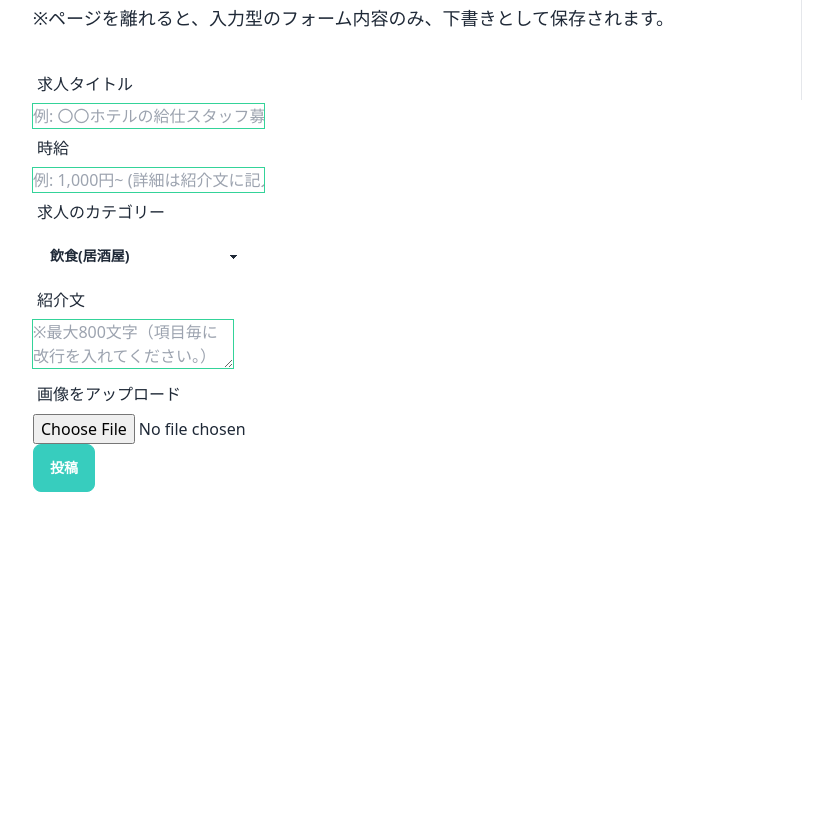
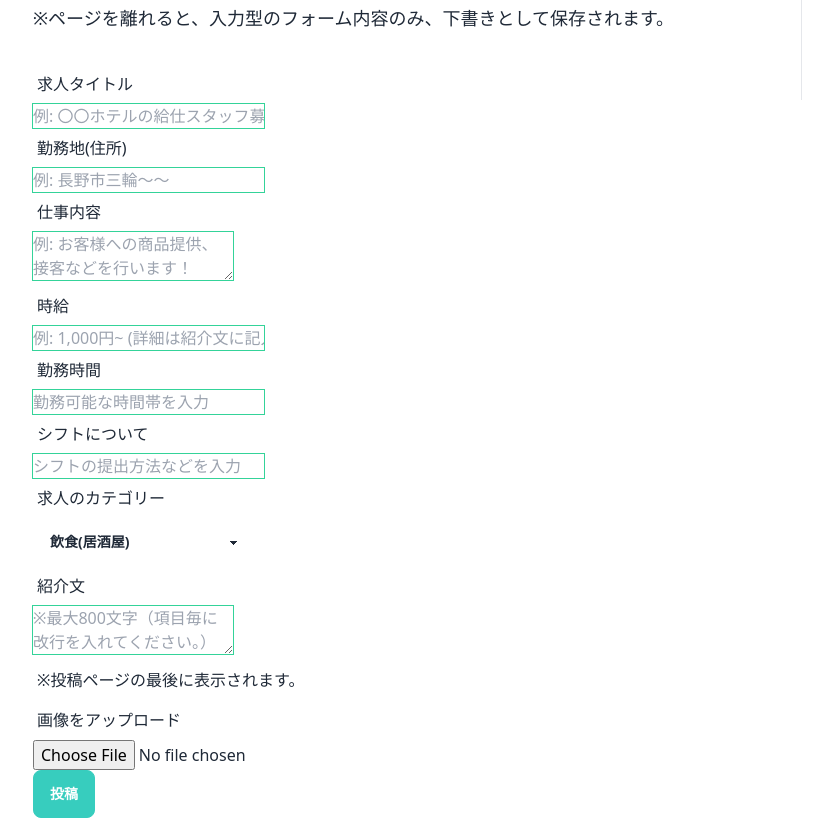
Before and after one commit to soichiro-kotaki/UN-WORK, a Next.js app: page /postform in a window 1280 px wide. Shown: the part 700-1518 px from the top of the page, without its empty margins (223-1056 px from the left). Before the commit the page ends 1192 px from the top, so only its background shows below. Built offline with nearby package versions, Linux system fonts and the light colour scheme; no server answers.

Commit message:
投稿データの分割/UI変更

```diff
--- a/src/components/forms/PostForm.tsx
+++ b/src/components/forms/PostForm.tsx
@@ -23,7 +23,11 @@ export const PostForm: React.FC = () => {
     const User = useContext(UserAuthContext);
     const [drafts, setDrafts] = useState<DraftDataType>({
         title: "",
+        location: "",
+        job_description: "",
         salary: "",
+        job_time: "",
+        submission_shift_request: "",
         introduction: "",
     });
 
@@ -63,8 +67,12 @@ export const PostForm: React.FC = () => {
         if (draftData) {
             setDrafts({
                 title: draftData[0],
-                salary: draftData[1],
-                introduction: draftData[2],
+                location: draftData[1],
+                job_description: draftData[2],
+                salary: draftData[3],
+                job_time: draftData[4],
+                submission_shift_request: draftData[5],
+                introduction: draftData[6],
             });
             alert(
                 "【注意】一度保存してから変更が無い入力項目の下書きは、このページを離れると削除されます。\nまた、選択式のフォームと画像は保存されていません。",
@@ -72,7 +80,15 @@ export const PostForm: React.FC = () => {
         }
 
         return () => {
-            const draftValues = getValues(["title", "salary", "introduction"]);
+            const draftValues = getValues([
+                "title",
+                "location",
+                "job_description",
+                "salary",
+                "job_time",
+                "submission_shift_request",
+                "introduction",
+            ]);
             if (!draftValues.every((element) => element === "")) {
                 localStorage.setItem("body", JSON.stringify(draftValues));
             } else {
@@ -110,6 +126,45 @@ export const PostForm: React.FC = () => {
                     })}
                 />
 
+                {/* 勤務地入力フォーム */}
+                <label className="label mt-6" htmlFor="location">
+                    <span className="text-lg">勤務地(住所)</span>
+                </label>
+                <div className="mb-2">
+                    {errors.location && <ErrorMessage errorMessage={errors.location.message} />}
+                </div>
+                <input
+                    type="location"
+                    id="location"
+                    defaultValue={drafts.location && drafts.location}
+                    placeholder="例: 長野市三輪〜〜
+            "
+                    className="w-full p-2 pl-3 text-lg duration-150 border border-green-400 rounded-md focus:bg-green-50  focus:outline-none lg:border-0 lg:ring-green-400 lg:ring-1 lg:focus:ring-green-200 lg:focus:ring-4 dark:focus:bg-dark-content"
+                    {...register("location", {
+                        required: "入力必須項目です。",
+                    })}
+                />
+
+                {/* 仕事内容入力フォーム */}
+                <label className="label mt-6" htmlFor="job_description">
+                    <span className="text-lg">仕事内容</span>
+                </label>
+                <div className="mb-2">
+                    {errors.job_description && (
+                        <ErrorMessage errorMessage={errors.job_description.message} />
+                    )}
+                </div>
+                <textarea
+                    id="job_description"
+                    defaultValue={drafts.job_description && drafts.job_description}
+                    placeholder="例: お客様への商品提供、接客などを行います！
+            "
+                    className="w-full h-40 p-2 pl-3 text-lg duration-150 border border-green-400 rounded-md focus:bg-green-50  focus:outline-none lg:border-0 lg:ring-green-400 lg:ring-1 lg:focus:ring-green-200 lg:focus:ring-4 dark:focus:bg-dark-content"
+                    {...register("job_description", {
+                        required: "入力必須項目です。",
+                    })}
+                />
+
                 {/* 時給入力フォーム */}
                 <label className="label mt-6" htmlFor="salary">
                     <span className="text-lg">時給</span>
@@ -125,6 +180,48 @@ export const PostForm: React.FC = () => {
             "
                     className="w-full p-2 pl-3 text-lg duration-150 border border-green-400 rounded-md focus:bg-green-50  focus:outline-none lg:border-0 lg:ring-green-400 lg:ring-1 lg:focus:ring-green-200 lg:focus:ring-4 dark:focus:bg-dark-content"
                     {...register("salary", {
+                        required: "入力必須項目です。",
+                    })}
+                />
+
+                {/* 勤務時間入力フォーム */}
+                <label className="label mt-6" htmlFor="job_time">
+                    <span className="text-lg">勤務時間</span>
+                </label>
+                <div className="mb-2">
+                    {errors.job_time && <ErrorMessage errorMessage={errors.job_time.message} />}
+                </div>
+                <input
+                    type="job_time"
+                    id="job_time"
+                    defaultValue={drafts.job_time && drafts.job_time}
+                    placeholder="勤務可能な時間帯を入力
+            "
+                    className="w-full p-2 pl-3 text-lg duration-150 border border-green-400 rounded-md focus:bg-green-50  focus:outline-none lg:border-0 lg:ring-green-400 lg:ring-1 lg:focus:ring-green-200 lg:focus:ring-4 dark:focus:bg-dark-content"
+                    {...register("job_time", {
+                        required: "入力必須項目です。",
+                    })}
+                />
+
+                {/* シフト提出方法入力フォーム */}
+                <label className="label mt-6" htmlFor="submission_shift_request">
+                    <span className="text-lg">シフトについて</span>
+                </label>
+                <div className="mb-2">
+                    {errors.submission_shift_request && (
+                        <ErrorMessage errorMessage={errors.submission_shift_request.message} />
+                    )}
+                </div>
+                <input
+                    type="submission_shift_request"
+                    id="submission_shift_request"
+                    defaultValue={
+                        drafts.submission_shift_request && drafts.submission_shift_request
+                    }
+                    placeholder="シフトの提出方法などを入力
+            "
+                    className="w-full p-2 pl-3 text-lg duration-150 border border-green-400 rounded-md focus:bg-green-50  focus:outline-none lg:border-0 lg:ring-green-400 lg:ring-1 lg:focus:ring-green-200 lg:focus:ring-4 dark:focus:bg-dark-content"
+                    {...register("submission_shift_request", {
                         required: "入力必須項目です。",
                     })}
                 />
@@ -178,6 +275,9 @@ export const PostForm: React.FC = () => {
                         maxLength: 800,
                     })}
                 />
+                <label className="label " htmlFor="introduction">
+                    <span className="text-sm">※投稿ページの最後に表示されます。</span>
+                </label>
 
                 {/* 画像アップロードフォーム */}
                 <label className="label mt-6" htmlFor="userImg">
--- a/src/components/molecules/PostCard.tsx
+++ b/src/components/molecules/PostCard.tsx
@@ -137,7 +137,7 @@ export const PostCard: React.FC<Props> = (props) => {
                         </div>
                         <div>
                             <p className="line-clamp-3 w-full mb-6 text-sm lg:mb-8">
-                                {userPostData.body}
+                                {userPostData.introduction}
                             </p>
                         </div>
                         <div className="w-4/5 mx-auto md:w-3/5 lg lg:w-2/5">
--- a/src/components/templates/PostPageTemplate.tsx
+++ b/src/components/templates/PostPageTemplate.tsx
@@ -6,9 +6,13 @@ import { getCommentsOnPost } from "@apis/comment";
 import { handleApplyEmailForm } from "@apis/sendApplyEmail";
 
 //components
+import { AiFillTags } from "react-icons/ai";
 import { BaseLayout } from "@components/layouts/BaseLayout";
-import { AiFillTags } from "react-icons/ai";
+import { BiTimeFive } from "react-icons/bi";
+import { BsTable } from "react-icons/bs";
 import { CommentSection } from "@components/molecules/CommentSection";
+import { GoLocation } from "react-icons/go";
+import { MdOutlineWork } from "react-icons/md";
 
 //types
 import { PostDataType } from "src/types/post/PostDataType";
@@ -32,6 +36,7 @@ export const PostPageTemplate: React.FC<Props> = (props) => {
     const [isVisibleComments, setIsVisibleComments] = useState(false);
     const [applyMessage, setApplyMessage] = useState("");
     const User = useContext(UserAuthContext);
+    console.log(postData.introduction);
 
     const handleApplyMessage = (event: React.ChangeEvent<HTMLTextAreaElement>) => {
         setApplyMessage(event.target.value);
@@ -68,12 +73,48 @@ export const PostPageTemplate: React.FC<Props> = (props) => {
                                 postData.created_at,
                             )}`}</span>
                         </div>
+
+                        <div
+                            className="
+                        text-green-400 mt-12"
+                        >
+                            <h2 className="mt-8 mb-2 font-bold text-xl">
+                                <GoLocation className="inline-block mr-2" />
+                                勤務地
+                            </h2>
+                            <p className="text-gray-900 dark:text-dark-text">{postData.location}</p>
+                            <h2 className="mt-8 mb-2 font-bold text-xl">
+                                <MdOutlineWork className="inline-block mr-2" />
+                                仕事内容
+                            </h2>
+                            <p className="text-gray-900 dark:text-dark-text">
+                                {postData.job_description}
+                            </p>
+                            <h2 className="mt-8 mb-2 font-bold text-xl">
+                                <BiTimeFive className="inline-block mr-2" />
+                                勤務時間
+                            </h2>
+                            <p className="text-gray-900 dark:text-dark-text">{postData.job_time}</p>
+                            <h2 className="mt-8 mb-2 font-bold text-xl">
+                                <BsTable className="inline-block mr-2" />
+                                シフトについて
+                            </h2>
+                            <p className="text-gray-900 dark:text-dark-text">
+                                {postData.submission_shift_request}
+                            </p>
+                        </div>
                         <h2 className="my-6 py-2 w-3/5 mx-auto text-xl text-center  font-semibold lg:my-12 lg:text-3xl">
                             ---紹介文---
                         </h2>
-                        {postData.body
-                            .split(/(\n)/g)
-                            .map((text, index) => (text === "\n" ? <br key={index} /> : text))}
+                        {postData.introduction.split(/(\s)/g).map((text, index) =>
+                            text === " " ? (
+                                <div key={index}>
+                                    <br />
+                                </div>
+                            ) : (
+                                text
+                            ),
+                        )}
 
                         <label htmlFor="my-modal-2" className="modal-button">
                             <a className="bg-normal-btn text-white rounded-md text-center mt-8 mb-20 mx-auto py-3 font-semibold shadow-xl block w-3/5 lg:w-2/5 hover:cursor-pointer hover:bg-normal-btn-hover">
--- a/src/types/draft/DraftDataType.ts
+++ b/src/types/draft/DraftDataType.ts
@@ -1,5 +1,9 @@
 export type DraftDataType = {
     title: string;
+    location: string;
+    job_description: string;
     salary: string;
+    job_time: string;
+    submission_shift_request: string;
     introduction: string;
 };
--- a/src/types/form/PostFormValuesType.ts
+++ b/src/types/form/PostFormValuesType.ts
@@ -1,7 +1,11 @@
 export type PostFormValuesType = {
     title: string;
+    location: string;
+    job_description: string;
     salary: string;
+    job_time: string;
+    submission_shift_request: string;
+    category: string;
     introduction: string;
     post_img: FileList;
-    category: string;
 };
--- a/src/types/post/PostDataType.ts
+++ b/src/types/post/PostDataType.ts
@@ -1,9 +1,13 @@
 export type PostDataType = {
     uid: string;
     title: string;
+    location: string;
+    job_description: string;
     salary: string;
+    job_time: string;
+    submission_shift_request: string;
     category: string;
-    body: string;
+    introduction: string;
     post_img: string;
     created_at: string;
     postID: string;
```
Also changed, not shown: src/apis/post.ts (+15 -1 lines).
